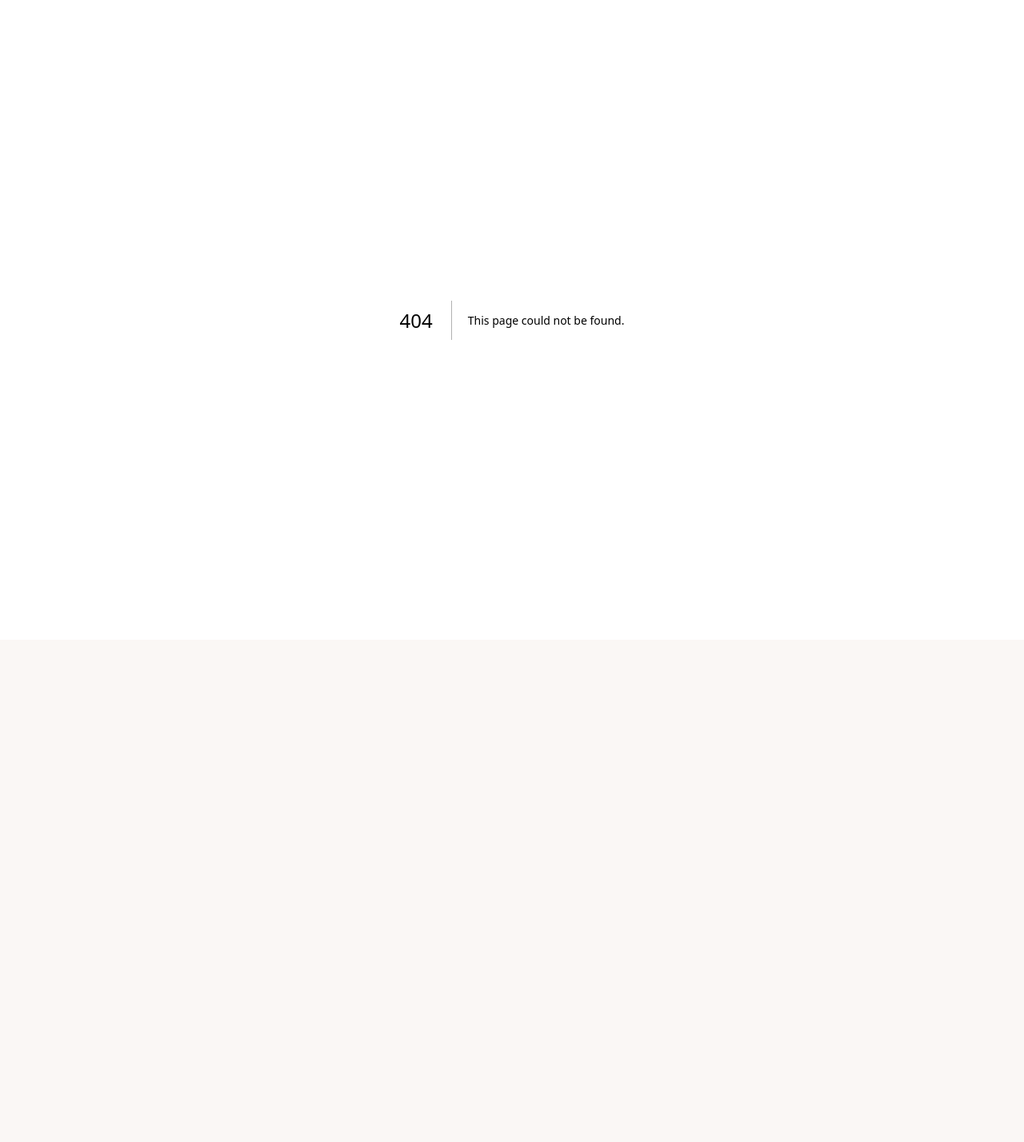
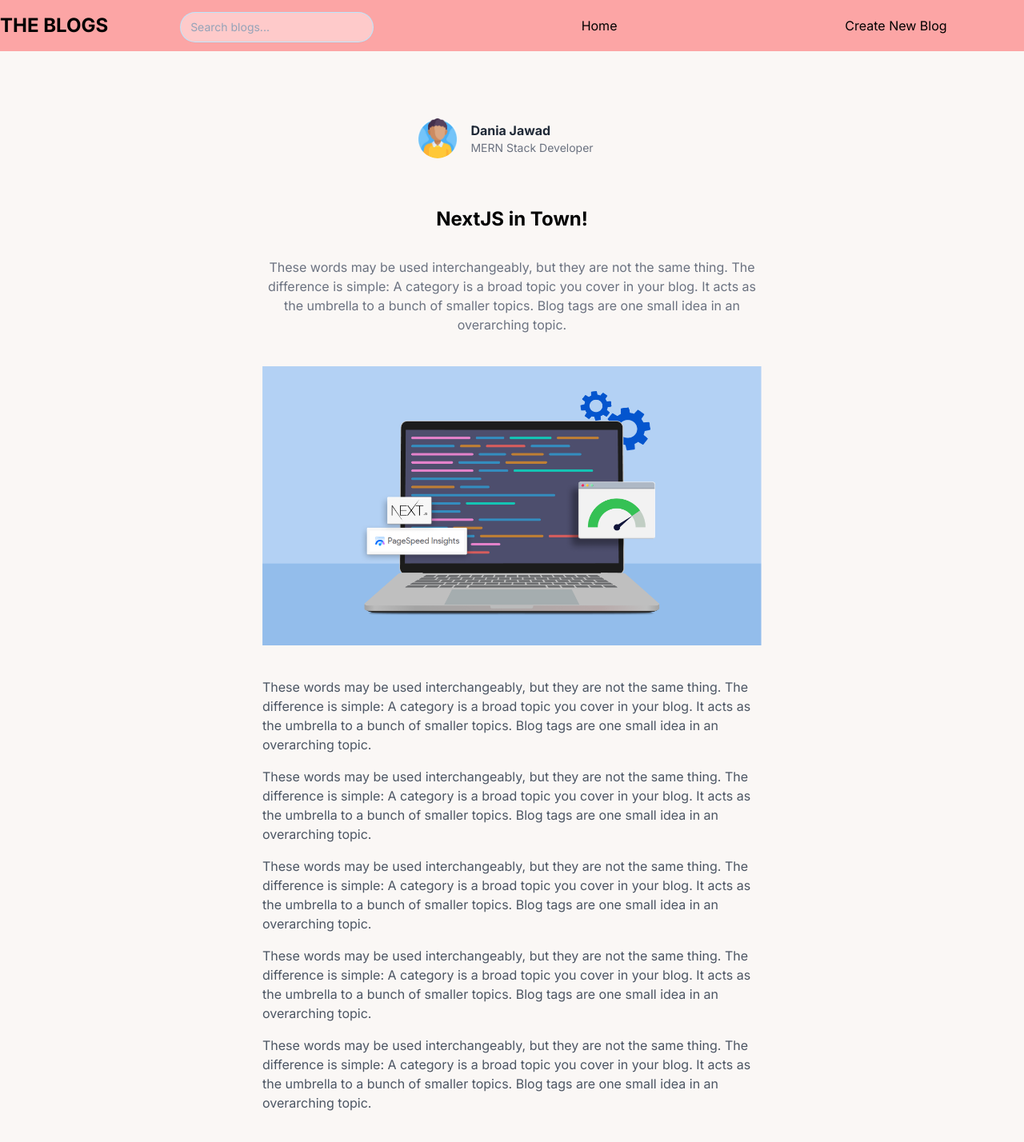
Before and after one commit to Djawad02/blog-app, a Next.js app: page /blogs/0 in a window 1280 px wide. Before the commit this address had no page. Shown: the top 1428 px of the page at 80% size. Before the commit the page ends 800 px from the top, so only its background shows below. Built offline with nearby package versions, Linux system fonts and the light colour scheme.

Commit message:
Develop individual blog page

```diff
--- /dev/null
+++ b/app/blogs/[id]/page.tsx
@@ -0,0 +1,66 @@
+import Author from "@/app/components/Author";
+import Navbar from "@/app/components/Navbar";
+import Image from "next/image";
+import React from "react";
+import blogImage from "../../../public/nextJs.png";
+
+const IndividualBlog = () => {
+  return (
+    <main>
+      <Navbar />
+      <section className="container mx-auto md:px-2 py-16 w-1/2">
+        <div className="flex justify-center">
+          <Author />
+        </div>
+        <div className="blog py-10">
+          <h1 className="font-bold text-2xl text-center pb-5">
+            NextJS in Town!
+          </h1>
+          <p className="text-gray-500 text-md text-center">
+            These words may be used interchangeably, but they are not the same
+            thing. The difference is simple: A category is a broad topic you
+            cover in your blog. It acts as the umbrella to a bunch of smaller
+            topics. Blog tags are one small idea in an overarching topic.
+          </p>
+          <div className="py-10">
+            <Image src={blogImage} width={900} height={600} alt="Blog image" />
+          </div>
+          <div className="content text-gray-600 text-md flex flex-col gap-4">
+            <p>
+              These words may be used interchangeably, but they are not the same
+              thing. The difference is simple: A category is a broad topic you
+              cover in your blog. It acts as the umbrella to a bunch of smaller
+              topics. Blog tags are one small idea in an overarching topic.
+            </p>
+            <p>
+              These words may be used interchangeably, but they are not the same
+              thing. The difference is simple: A category is a broad topic you
+              cover in your blog. It acts as the umbrella to a bunch of smaller
+              topics. Blog tags are one small idea in an overarching topic.
+            </p>
+            <p>
+              These words may be used interchangeably, but they are not the same
+              thing. The difference is simple: A category is a broad topic you
+              cover in your blog. It acts as the umbrella to a bunch of smaller
+              topics. Blog tags are one small idea in an overarching topic.
+            </p>
+            <p>
+              These words may be used interchangeably, but they are not the same
+              thing. The difference is simple: A category is a broad topic you
+              cover in your blog. It acts as the umbrella to a bunch of smaller
+              topics. Blog tags are one small idea in an overarching topic.
+            </p>
+            <p>
+              These words may be used interchangeably, but they are not the same
+              thing. The difference is simple: A category is a broad topic you
+              cover in your blog. It acts as the umbrella to a bunch of smaller
+              topics. Blog tags are one small idea in an overarching topic.
+            </p>
+          </div>
+        </div>
+      </section>
+    </main>
+  );
+};
+
+export default IndividualBlog;
--- a/app/page.tsx
+++ b/app/page.tsx
@@ -1,17 +1,12 @@
 import Image from "next/image";
 import Navbar from "./components/Navbar";
-import Footer from "./components/Footer";
 import BlogListing from "./components/BlogListing";
 
 export default function Home() {
   return (
     <main>
       <Navbar />
-      <main>
-        <BlogListing />
-      </main>
-
-      <Footer />
+      <BlogListing />
     </main>
   );
 }
```
Also changed, not shown: public/nextJs.png (added).
